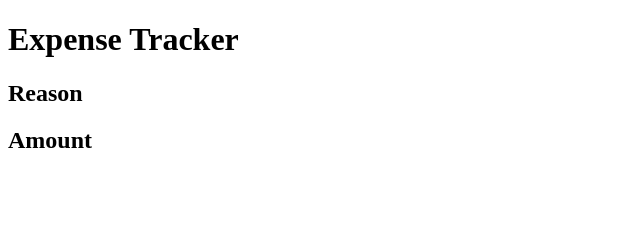
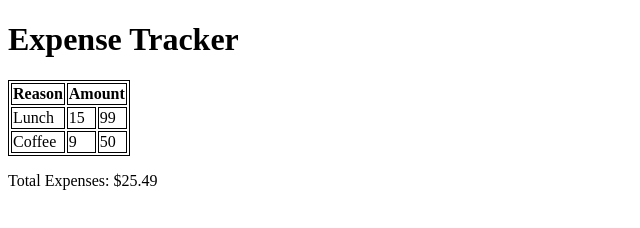
Before and after one commit to jannatul135/Expense-Tracker, a plain HTML site: page index.html in a window 1280 px wide. Shown: the whole page, without its empty margins (0-640 px from the left). Drawn offline with Linux system fonts and the light colour scheme.

Commit message:
Completed html table structure

```diff
--- a/index.html
+++ b/index.html
@@ -2,11 +2,33 @@
 <html lang="en">
 <head>
     <title>Expense Tracker</title>
+
+    <style>
+        table, th, td{
+            border: 1px solid black;
+        }
+    </style>
 </head>
 <body>
     <h1>Expense Tracker</h1>
-    <h2> Reason </h2> <h2>Amount</h2>
 
+    <table>
+        <tr>
+            <th>Reason</th>
+            <th colspan="2">Amount</th>
+        </tr>
+        <tr>
+            <td>Lunch</td>
+            <td>15</td>
+            <td>99</td>
+        </tr>
+        <tr>
+            <td>Coffee</td>
+            <td>9</td>
+            <td>50</td>
+        </tr>
+    </table>
+    <p>Total Expenses: $25.49</p>
 
 </body>
 </html>
```
